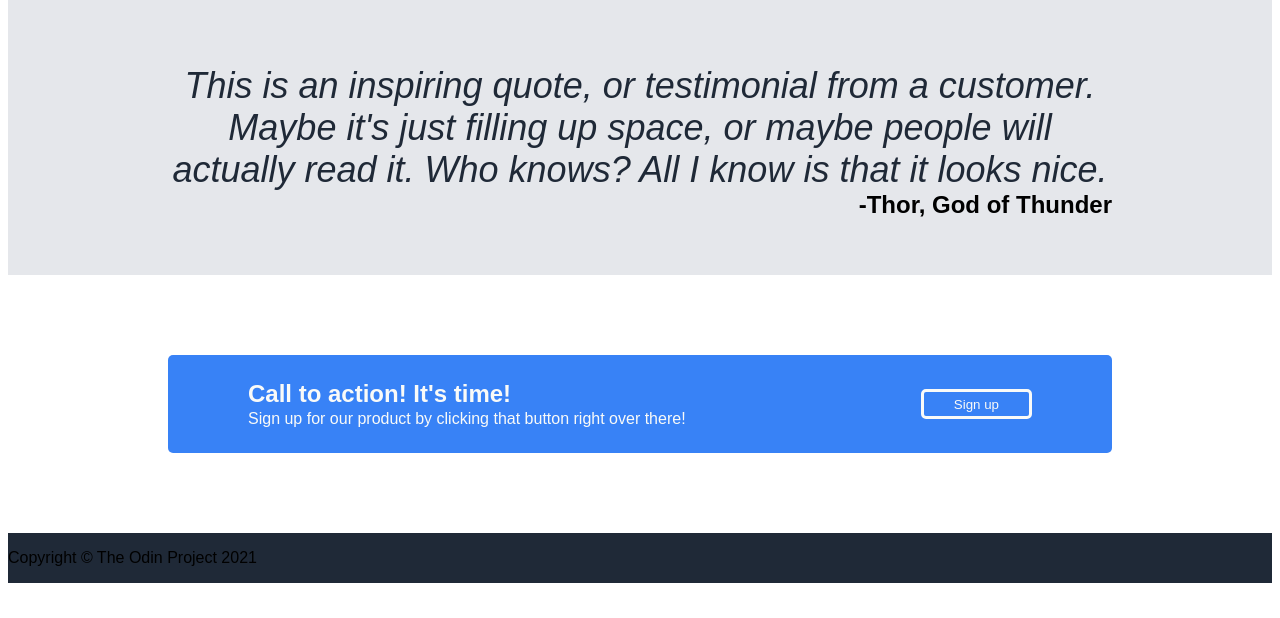
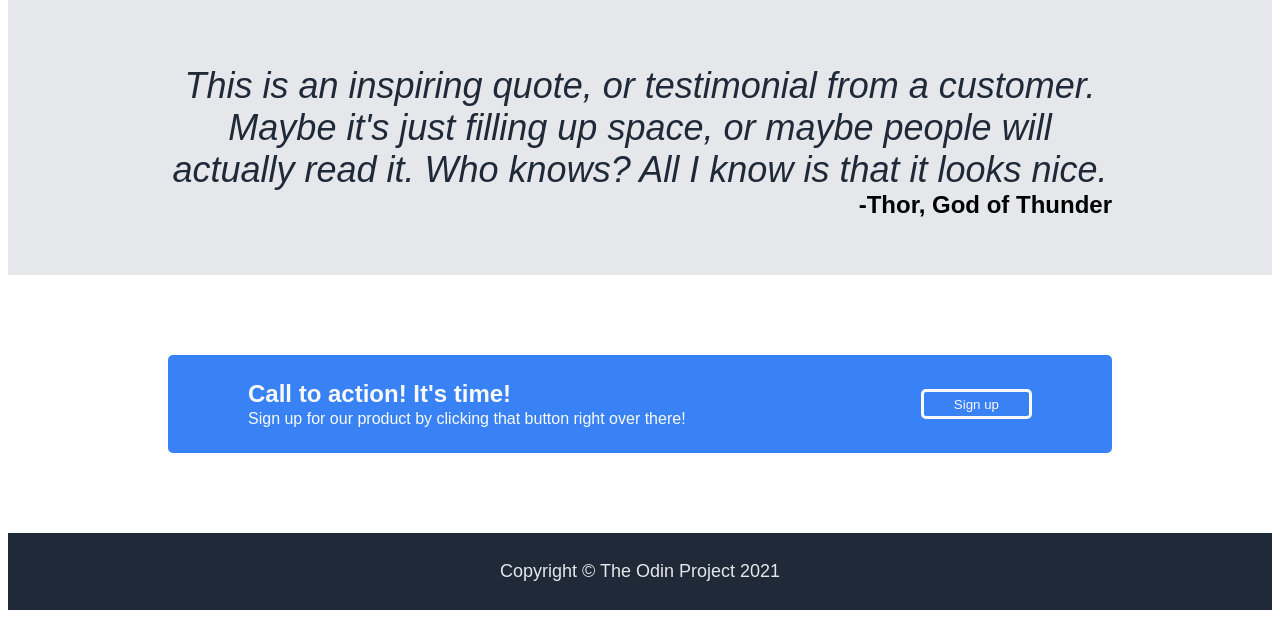
Before and after one commit to T-Holt/landing-page, a plain HTML site: page index.html in a window 1280 px wide. Shown: the part 802-1420 px from the top of the page. Before the commit the page ends 1393 px from the top, so only its background shows below. Drawn offline with Linux system fonts and the light colour scheme.

Commit message:
Style footer

```diff
--- a/style.css
+++ b/style.css
@@ -33,7 +33,8 @@ a {
 }
 
 .hero-secondary,
-.header-link
+.header-link,
+.footer
 {
     color: #E5E7EB;
     font-size: 18px;
@@ -150,5 +151,9 @@ a {
     text-decoration: none;
     align-items: center;
     padding: 5px 30px;
+}
 
+.footer {
+    text-align: center;
+    padding: 10px;
 }
```
